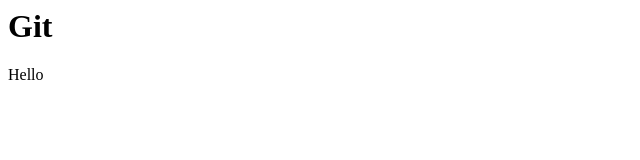
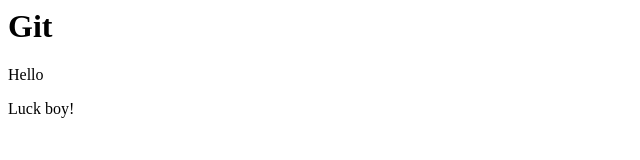
Before and after one commit to fengyg/gitemp, a plain HTML site: page index.html in a window 1280 px wide. Shown: the full height of the page, 0-640 px from the left. Drawn offline with Linux system fonts and the light colour scheme.

Commit message:
add new <p>

```diff
--- a/index.html
+++ b/index.html
@@ -5,5 +5,6 @@
 <body>
 <h1>Git</h1>
 <p>Hello</p>
+<p>Luck boy!</p>
 </body>
 </html>
```
